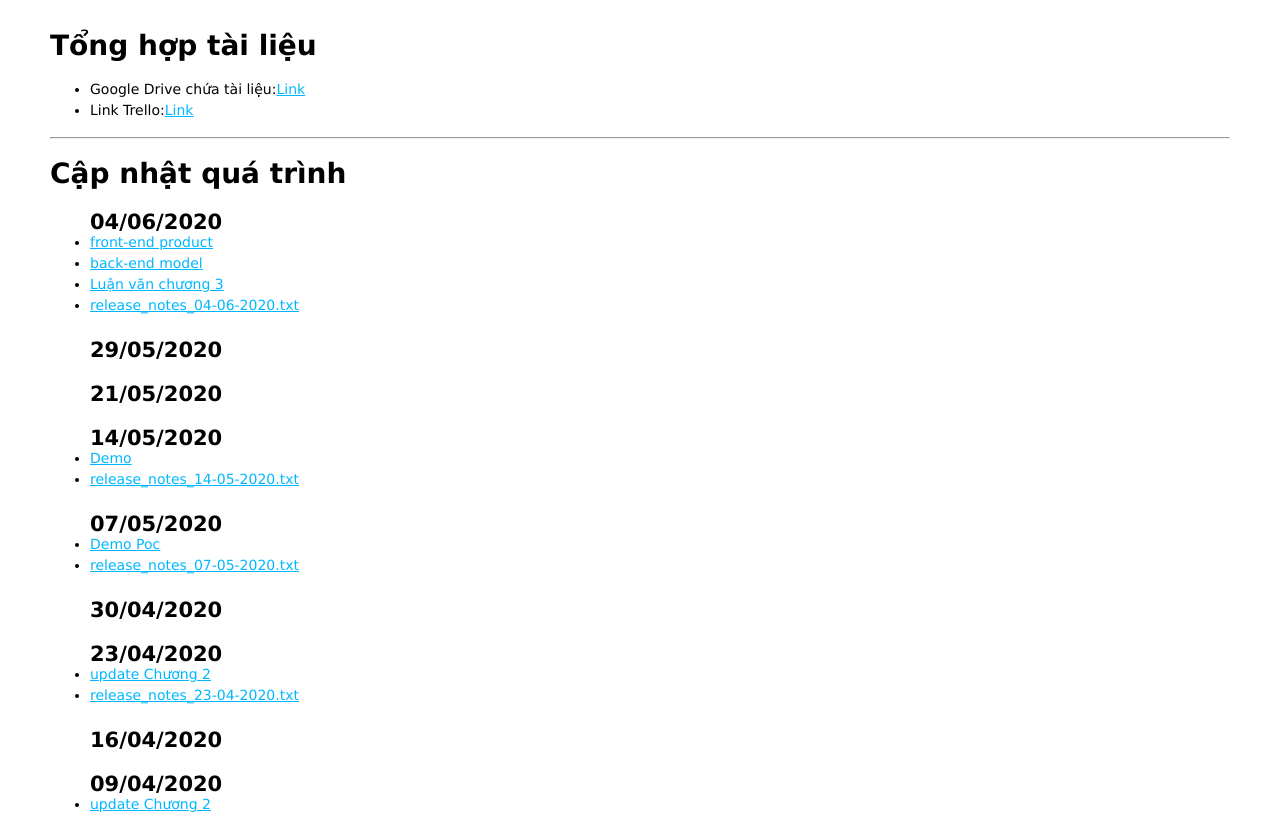
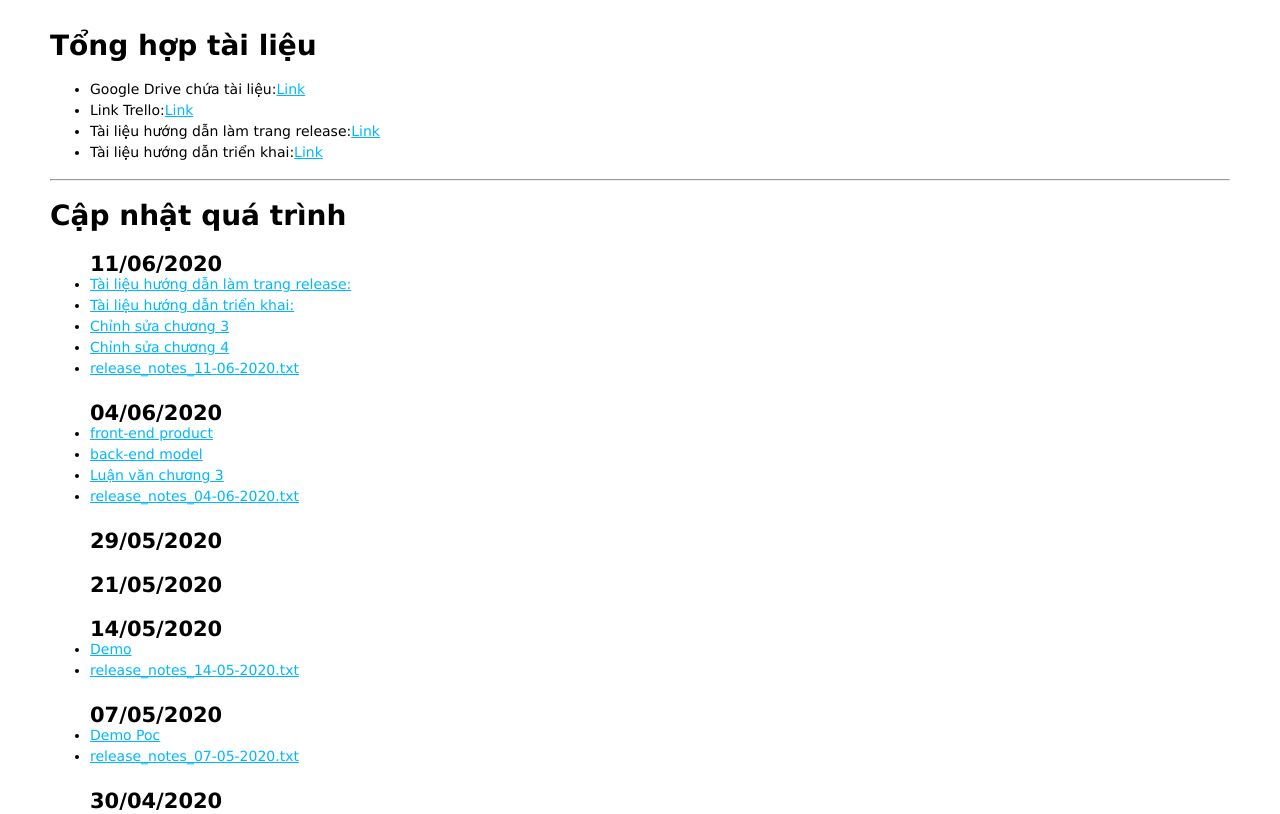
Before and after one commit to tientruongphamnhat/releasePlan, a React (Create React App) app: page / in a window 1280 px wide. Shown: the top 814 px of the page. Built offline with nearby package versions, Linux system fonts and the light colour scheme.

Commit message:
update 11/06/2020

```diff
--- a/package.json
+++ b/package.json
@@ -13,7 +13,7 @@
     "react-scripts": "^3.4.1"
   },
   "scripts": {
-    "start": "set PORT=3000 && react-scripts start",
+    "start": "PORT=80 react-scripts start",
     "build": "react-scripts build",
     "test": "react-scripts test",
     "eject": "react-scripts eject"
--- a/src/App.js
+++ b/src/App.js
@@ -25,10 +25,62 @@ class App extends React.Component {
               <a href="https://trello.com/b/gf3ITn1K/kltn">Link</a>
             </p>
           </li>
+          <li>
+            <p>
+              Tài liệu hướng dẫn làm trang release:
+              <a href="https://drive.google.com/uc?export=download&id=12psmK_rvbiL7BcdhxCYuFF_qOkgsBhrO">
+                Link
+              </a>
+            </p>
+          </li>
+          <li>
+            <p>
+              Tài liệu hướng dẫn triển khai:
+              <a href="https://drive.google.com/uc?export=download&id=1nXQwzw8diZ4FHi9PT5jyc9Rf0wJsondU">
+                Link
+              </a>
+            </p>
+          </li>
         </ul>
         <hr />
+
         <h1>Cập nhật quá trình</h1>
         <ul>
+          <h2>11/06/2020</h2>
+          <li>
+            <p>
+              <a href="https://drive.google.com/uc?export=download&id=12psmK_rvbiL7BcdhxCYuFF_qOkgsBhrO">
+                Tài liệu hướng dẫn làm trang release:
+              </a>
+            </p>
+          </li>
+          <li>
+            <p>
+              <a href="https://drive.google.com/uc?export=download&id=1nXQwzw8diZ4FHi9PT5jyc9Rf0wJsondU">
+                Tài liệu hướng dẫn triển khai:
+              </a>
+            </p>
+          </li>
+          <li>
+            <p>
+              <a href="https://drive.google.com/uc?export=download&id=1zLIekgmwTlgDMGLyis84-x0LBsHewG5N">
+                Chỉnh sửa chương 3
+              </a>
+            </p>
+          </li>
+          <li>
+            <p>
+              <a href="https://drive.google.com/uc?export=download&id=1Z4NGq2kAUDlSpFUmLRgp0bGr2MJILdPO">
+                Chỉnh sửa chương 4
+              </a>
+            </p>
+          </li>
+          <li>
+            <Link to="/Release_notes_11-06-2020.txt">
+              release_notes_11-06-2020.txt
+            </Link>
+          </li>
+
           <h2>04/06/2020</h2>
           <li>
             <a href="http://demo-translate-poc.herokuapp.com/">
@@ -39,7 +91,7 @@ class App extends React.Component {
             <a href="http://3.21.179.138/">back-end model</a>
           </li>
           <li>
-            <a href="https://drive.google.com/uc?export=download&id=1gXfeNVgJfETxJACXvdDTDK3O8L3inWzz">
+            <a href="https://drive.google.com/uc?export=download&id=1zLIekgmwTlgDMGLyis84-x0LBsHewG5N">
               Luận văn chương 3
             </a>
           </li>
@@ -125,7 +177,7 @@ class App extends React.Component {
             </a>
           </li>
           <li>
-            <a href="https://drive.google.com/uc?export=download&id=1Jzn4RcR7ONfnlvi8ahSVgLh17KbYXaQq">
+            <a href="https://drive.google.com/uc?export=download&id=1Z4NGq2kAUDlSpFUmLRgp0bGr2MJILdPO">
               Viết luận văn chương 4(chưa hoàn thành).
             </a>
           </li>
--- a/src/index.js
+++ b/src/index.js
@@ -15,6 +15,7 @@ import Release2304 from './release-note/release-note-23-04';
 import Release0705 from './release-note/release-note-07-05';
 import Release1405 from './release-note/release-note-14-05';
 import Release0406 from './release-note/release-note-04-06';
+import Release1106 from './release-note/release-note-11-06';
 import * as serviceWorker from './serviceWorker';
 
 ReactDOM.render(
@@ -53,6 +54,9 @@ ReactDOM.render(
       <Route path="/Release_notes_04-06-2020.txt">
         <Release0406 />
       </Route>
+      <Route path="/Release_notes_11-06-2020.txt">
+        <Release1106 />
+      </Route>
     </Switch>
   </Router>,
   document.getElementById('root')
--- /dev/null
+++ b/src/release-note/release-note-11-06.js
@@ -0,0 +1,18 @@
+import React from 'react';
+import '../App.css';
+
+class Release1106 extends React.Component {
+  render() {
+    return (
+      <>
+        <ul>
+          <li>Tài liệu hướng dẫn tạo trang release</li>
+          <li>Tài liệu hướng dẫn triển khai (gần hoàn thành)</li>
+          <li>Viết chương 3, chương 4 luận văn</li>
+        </ul>
+      </>
+    );
+  }
+}
+
+export default Release1106;
```
